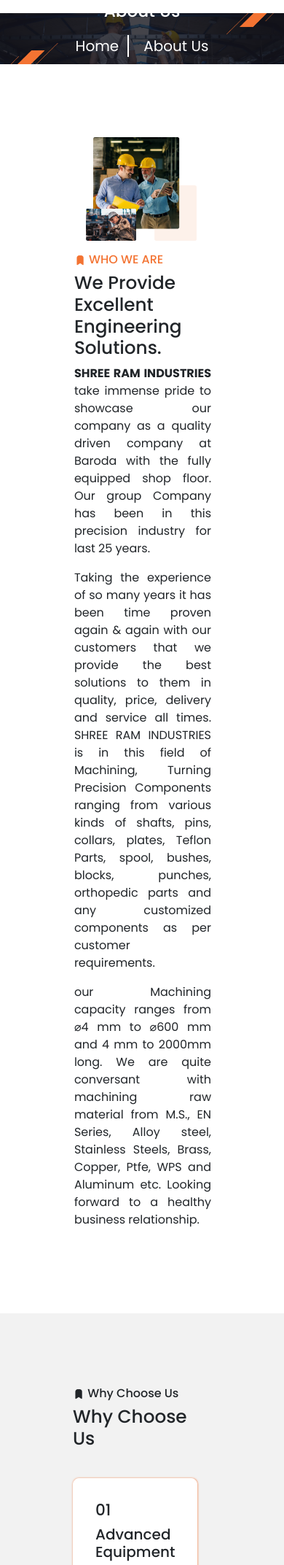
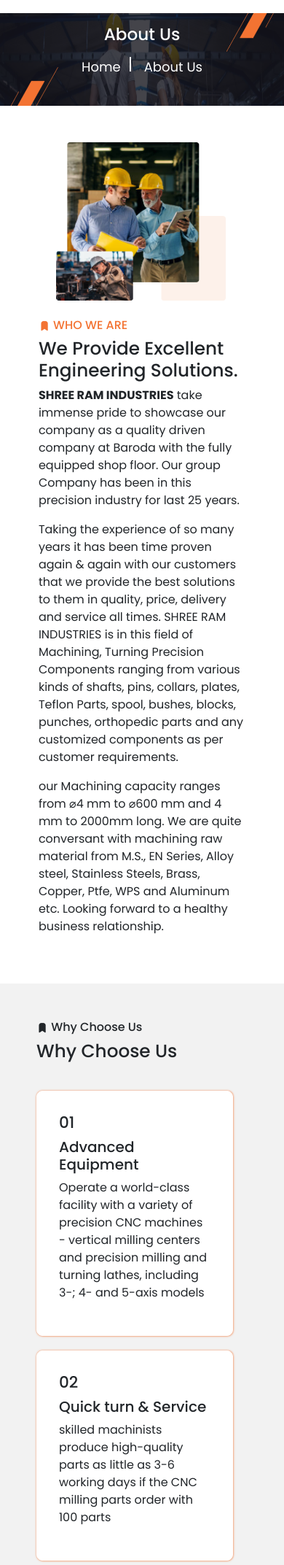
Before and after one commit to InboxTech/shree_ram_industry, a PHP site: page /about.php in a window 390 px wide; the page is wider, and only the part inside the window is pictured. Shown: the part 213-2358 px from the top of that part at 73% size. Run offline with PHP 8.4, Linux system fonts and the light colour scheme.

Commit message:
about us page compalted.

```diff
--- a/public/css/about.css
+++ b/public/css/about.css
@@ -70,7 +70,7 @@
 
 /**------------------------------------------------ Why Choose Us ---------------------------------------------------------*/
 .why-choose-us{
-    padding: 100px;
+    padding: 50px;
     background-color: #F2F2F2;
 }
 .why-choose-us ul {
@@ -122,6 +122,65 @@
 }
 
 /**------------------------------------------- media qurry -----------------------------------------------------*/
+
+
+/* main title img  */
+
+@media (max-width: 992px) {
+    .title-image .items {
+        font-size: 18px;
+    }
+    .title-image .items ul {
+        gap: 8px;
+        padding: 8px;
+    }
+    .title-image .items ul li::after {
+        height: 20px;
+    }
+}
+
+@media (max-width: 576px) {
+    .title-image img {
+        width: 100%;
+        height: 15vh;
+    }
+}
+
+
+/*  */
+
+@media (max-width: 576px) {
+    .who-we-are{
+     padding: 50px;
+    }
+    p {
+        text-align: left;
+    }
+}
+
+/*  */
+
+@media (max-width: 576px) {
+    .our-clients ul {
+        display: flex;
+        flex-direction: column;
+    }
+
+    .our-clients ul li {
+        padding: 20px;
+    }
+}
+
+/*  */
+
+@media (max-width: 576px)  {
+    .why-choose-us {
+        padding: 50px;
+    }
+}
+
+
+/*  */
 @media (min-width: 768px) {
     .who-we-are-img, .our-mission {
         flex: 0 0 auto;
```
